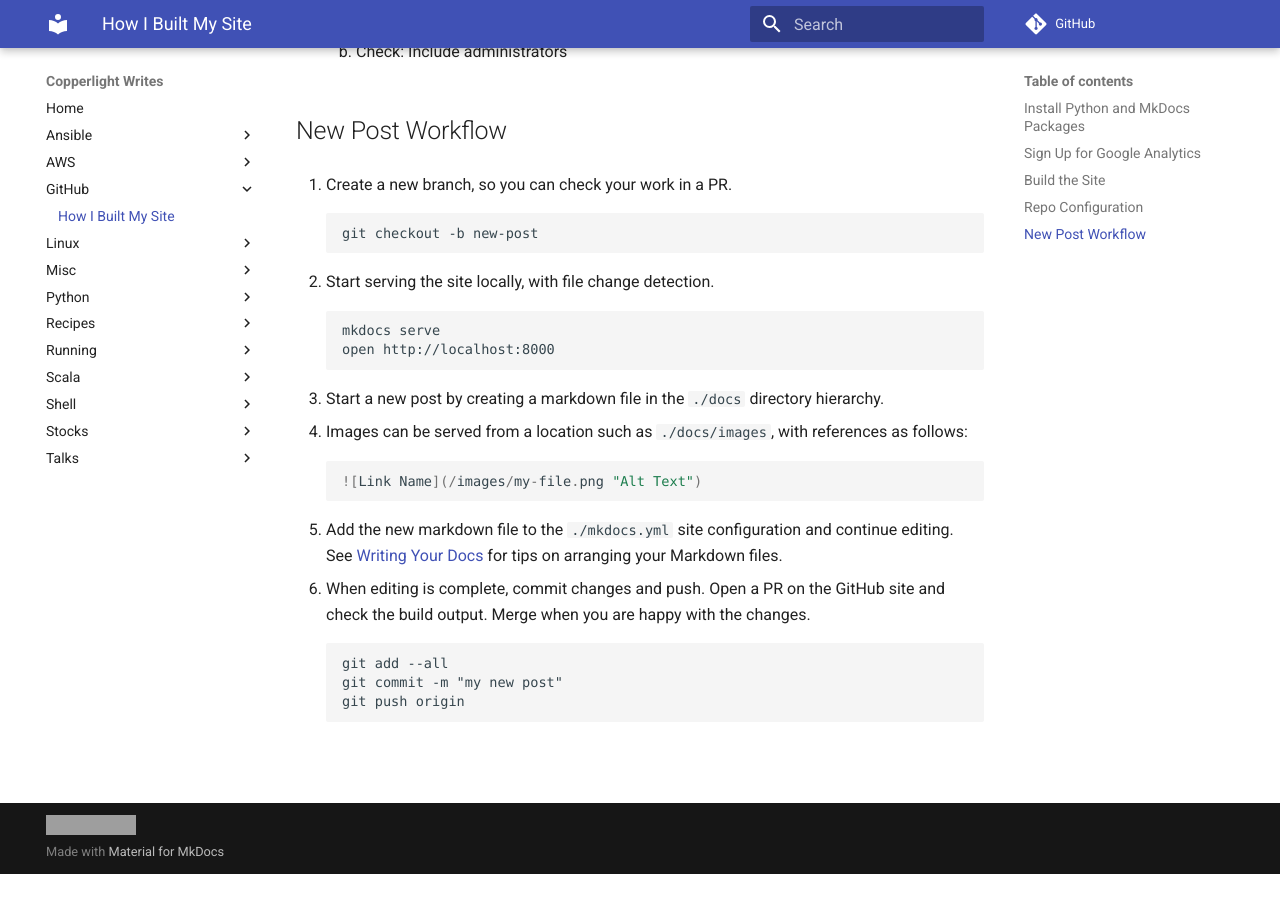
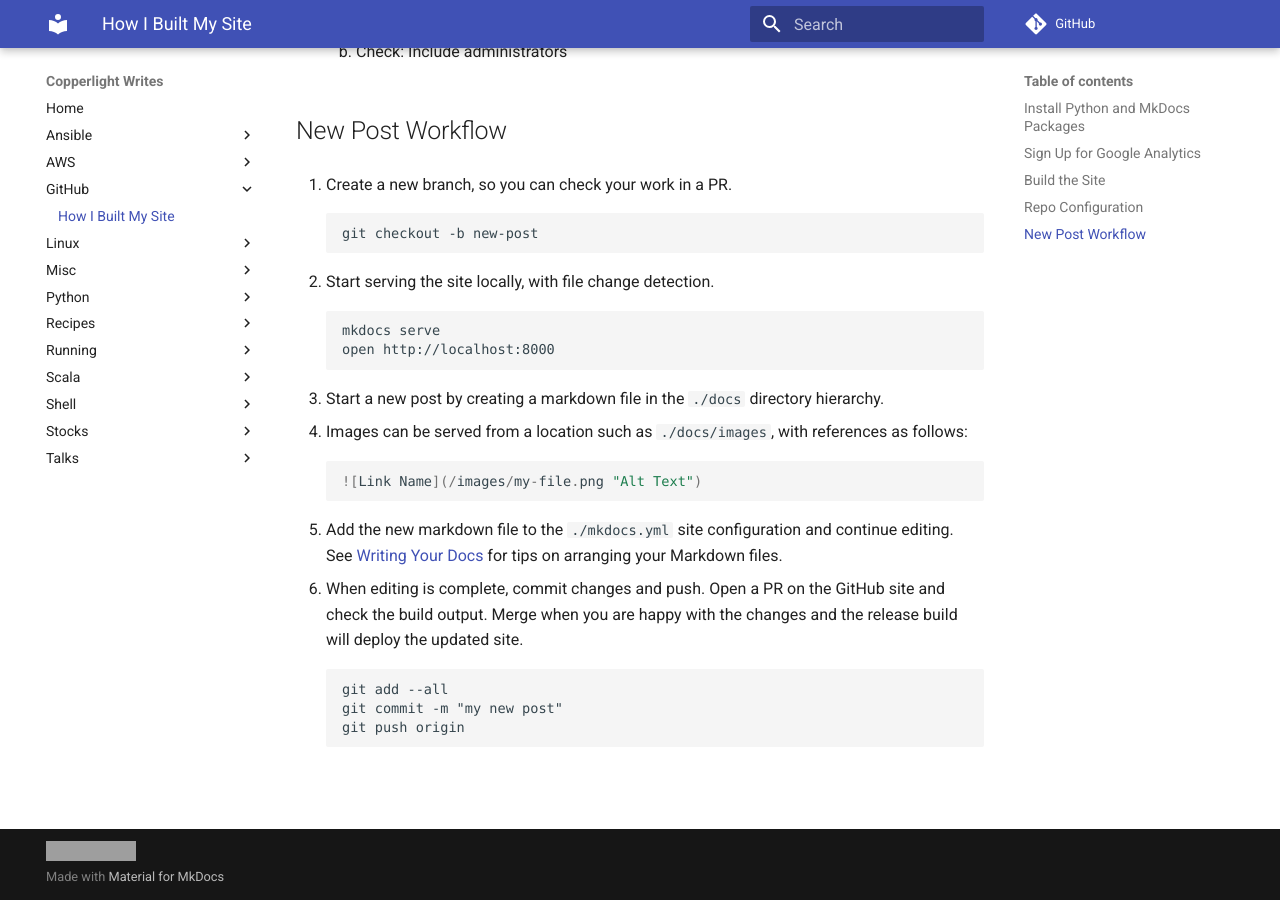
Before and after one commit to copperlight/copperlight.github.io, an MkDocs documentation site: the page built from docs/github/how-i-built-my-site.md, in a window 1280 px wide and 900 px high, scrolled down 4688 px. Built offline with MkDocs 1.6.1 and Material for MkDocs 9.7.7, drawn with Linux system fonts in a browser that asks for light colours; comment, search, counter and statistics services are not loaded; before the commit the page ends 5562 px from its top, so only the background shows below that; grey boxes are pictures that could not be loaded.

Commit message:
site publish clarification

```diff
--- a/docs/github/how-i-built-my-site.md
+++ b/docs/github/how-i-built-my-site.md
@@ -238,7 +238,8 @@ Navigate to the repository on GitHub and set some useful configuration options.
 your Markdown files.
 
 6. When editing is complete, commit changes and push. Open a PR on the GitHub site and check
-the build output. Merge when you are happy with the changes.
+the build output. Merge when you are happy with the changes and the release build will deploy
+the updated site.
 
         git add --all
         git commit -m "my new post"
```
